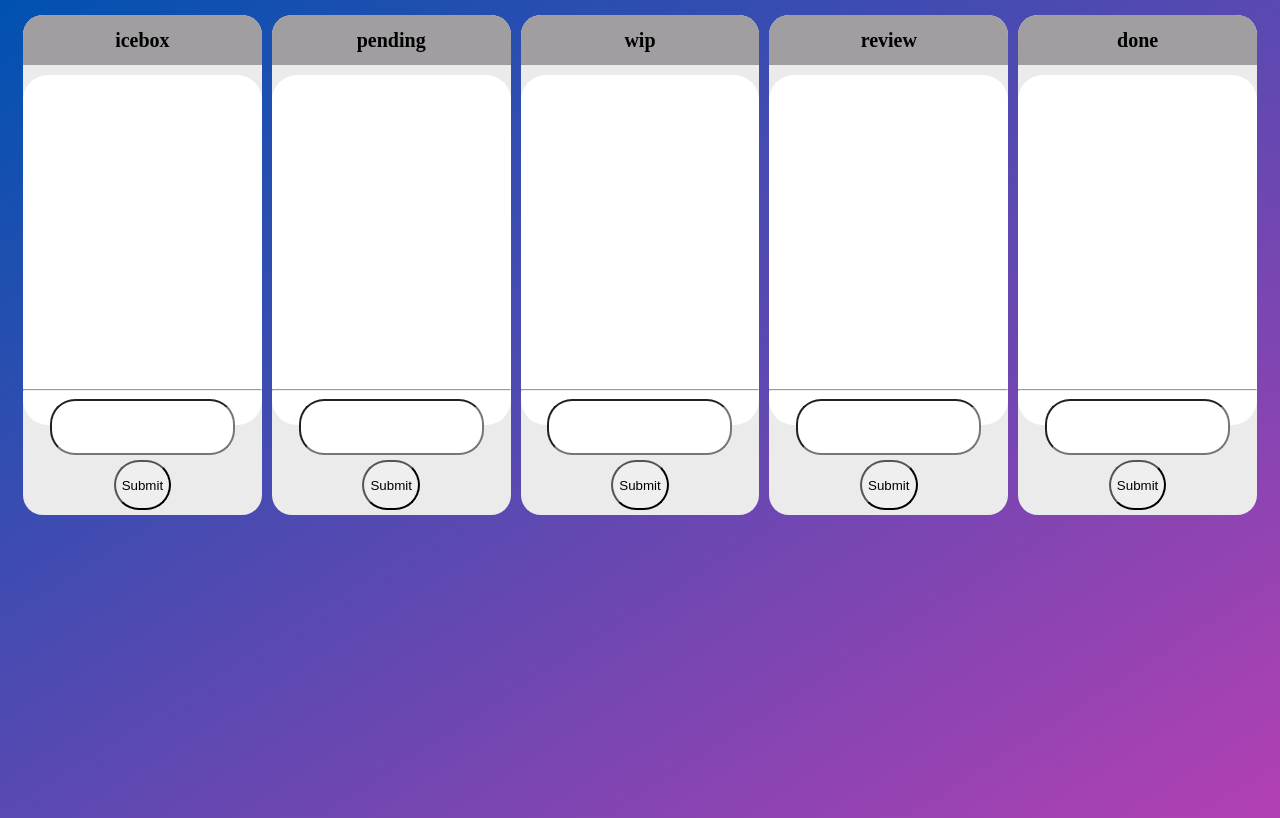
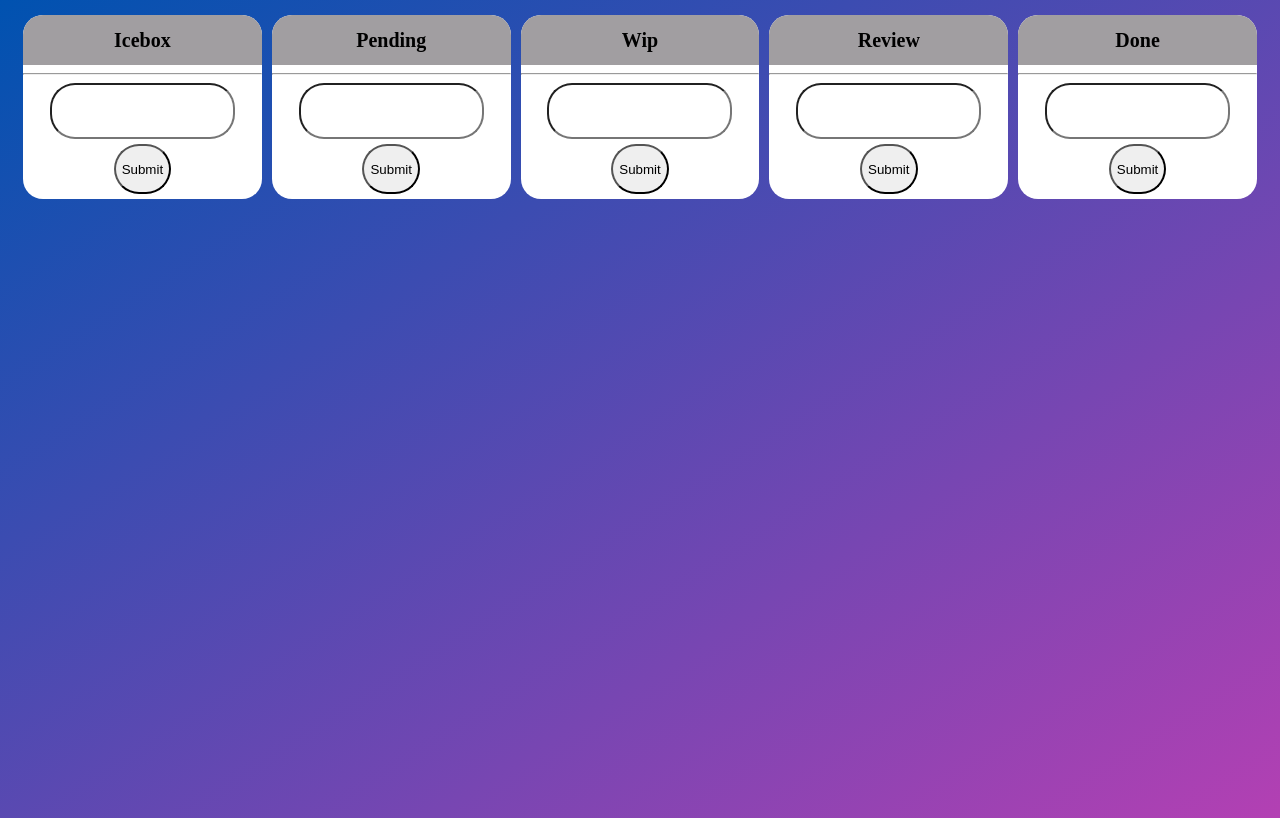
Before and after one commit to SiddeshThorat/Kanban_Dummy, a React (Create React App) app: page / in a window 1280 px wide. Built offline with nearby package versions, Linux system fonts and the light colour scheme; no server answers.

Commit message:
Adjusted styles

```diff
--- a/src/Components/DraggableComponent/DraggableComponent.component.jsx
+++ b/src/Components/DraggableComponent/DraggableComponent.component.jsx
@@ -38,16 +38,21 @@ const DraggableComponent = ({task,onDragStart,editTask}) => {
             >
             {changedTaskTitle}
                 <div className="editSection">
-                <button onClick={() => enableEdit()}>Edit</button>
+
                     {
-                    editStatus && (
+                        editStatus ? (
                             <>
                                 <input
+                                className="newInputField"
                                 placeholder={"Enter new value"}
                                 onChange= {(event) => changeTaskTitle(event)}
                                 />
-                            <button onClick={() => saveChanges()} >Save</button>
+                                <button className="saveButton" onClick={() => saveChanges()} >Save</button>
                             </>
+                        ) : (
+                    <div className="editButtonContainer">
+                        <button onClick={() => enableEdit()}>Edit</button>
+                    </div>
                         )
                     }
                 </div>
--- a/src/Components/DraggableComponent/DraggableComponent.styles.css
+++ b/src/Components/DraggableComponent/DraggableComponent.styles.css
@@ -1,8 +1,35 @@
 .draggable{
-	width: 200px;
-	background-color: rgb(163, 163, 195);
-	margin: 5px auto;
-	line-height: 4em;
-	border-radius: 0 25px 25px 25px;
+	width: 235px;
+	background-color: rgb(212, 206, 206);
+	margin: 5px;
+	line-height: 3em;
+	border-radius: 25px;
 	font-size:15px;
 }
+.containerDrag{
+	background-color: blue;
+}
+.editButtonContainer button{
+	width: 80%;
+	height: 25px;
+	border-radius: 10px;
+	border: none;
+	background-color: blue;
+	cursor:pointer;
+}
+.editButtonContainer button:hover{
+	background-color: rgb(89, 89, 144);
+}
+
+.newInputField{
+	height: 20px;
+}
+.saveButton{
+	height: 25px;
+}
+
+@media screen and (max-width: 800px){
+   .draggable{
+	   width:unset;
+   }
+}
--- a/src/Components/InputField/InputField.styles.css
+++ b/src/Components/InputField/InputField.styles.css
@@ -1,9 +1,3 @@
-.inputField{
-    position: absolute;
-    bottom:0;
-    left: 0;
-    right: 0;
-}
 
 .inputField input{
     height: 50px;
--- a/src/Components/TaskBlock/TaskBlock.component.jsx
+++ b/src/Components/TaskBlock/TaskBlock.component.jsx
@@ -1,20 +1,25 @@
 import Header from '../Header/Header.component';
 import InputField from '../InputField/InputField.component';
 import './TaskBlock.styles.css';
+import { capitalizeFirstLetter } from '../../Utils/utils';
 
 const TaskBlockComponent = ({category,tasks,onDragOver,onDrop,addTask}) => {
-    return(
+   const capitalizedCategory = capitalizeFirstLetter(category)
+  return(
+    <div>
         <div
-          className="container"
+          className={`container${capitalizedCategory}`}
           onDragOver = {event => onDragOver(event)}
           onDrop ={event => onDrop(event,category)}
           >
-            <Header>{category}</Header>
+            <Header>{capitalizedCategory}</Header>
             <div className="containerForDraggable">
               {tasks[category]}
             </div>
             <InputField addTask={(task) => addTask(task)} category={category}/>
-        </div>)
+        </div>
+    </div>
+    )
 }
 
 export default TaskBlockComponent;
--- a/src/Components/TaskBlock/TaskBlock.styles.css
+++ b/src/Components/TaskBlock/TaskBlock.styles.css
@@ -1,15 +1,11 @@
-.container{
-    flex:1;
-    height: 500px;
-    background-color:rgb(235, 235, 235) ;
+.containerIcebox,
+.containerReview,
+.containerPending,
+.containerWip,
+.containerDone  {
+    background-color:white ;
     margin: 5px;
     border-radius: 20px;
-    position:relative;
+    position: relative;
+    flex:1;
 }
-.containerForDraggable{
-    margin: 10px 0px;
-    height: 350px;
-    background-color:white;
-    border-radius: 25px;
-    overflow-y: scroll;
-}
--- /dev/null
+++ b/src/Utils/utils.js
@@ -0,0 +1,3 @@
+export const  capitalizeFirstLetter = (inputString) => {
+    return inputString.charAt(0).toUpperCase() + inputString.slice(1);
+}
```
Lines whose indentation alone changed are shown as unchanged.
